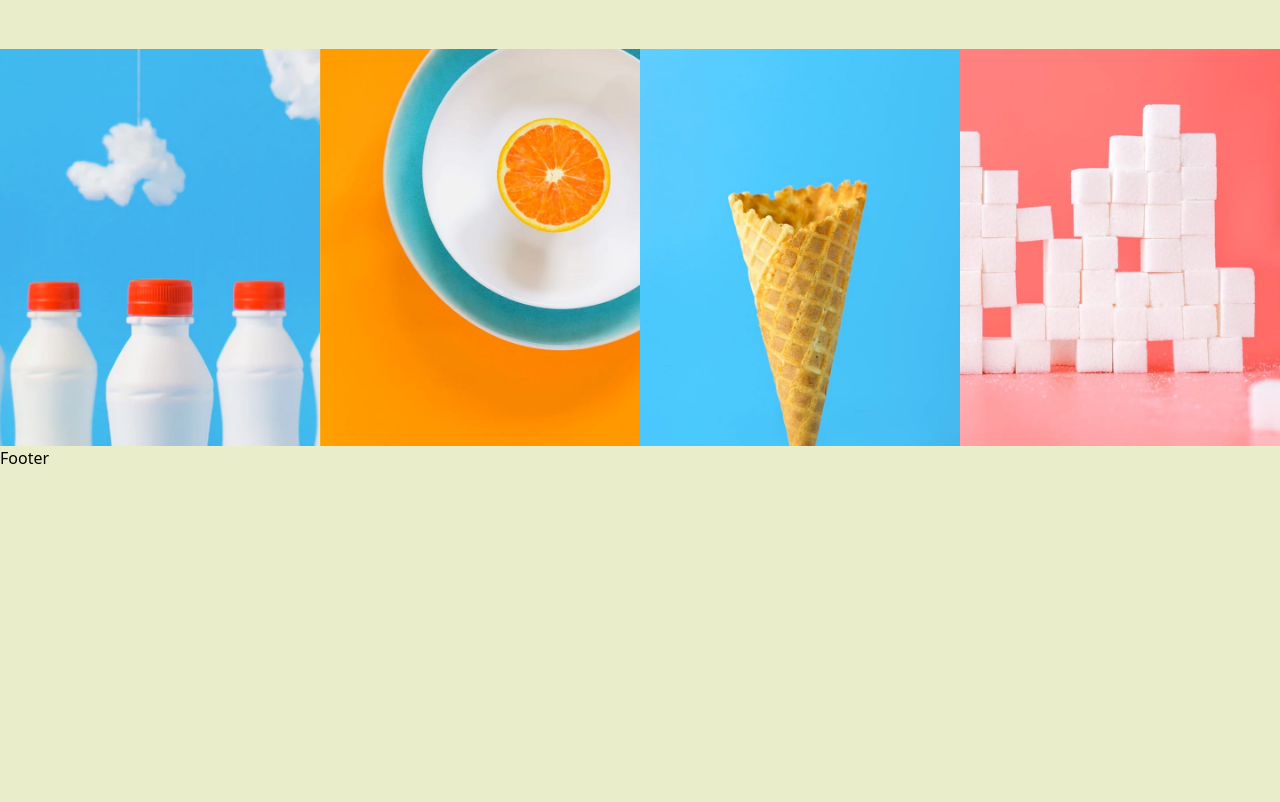
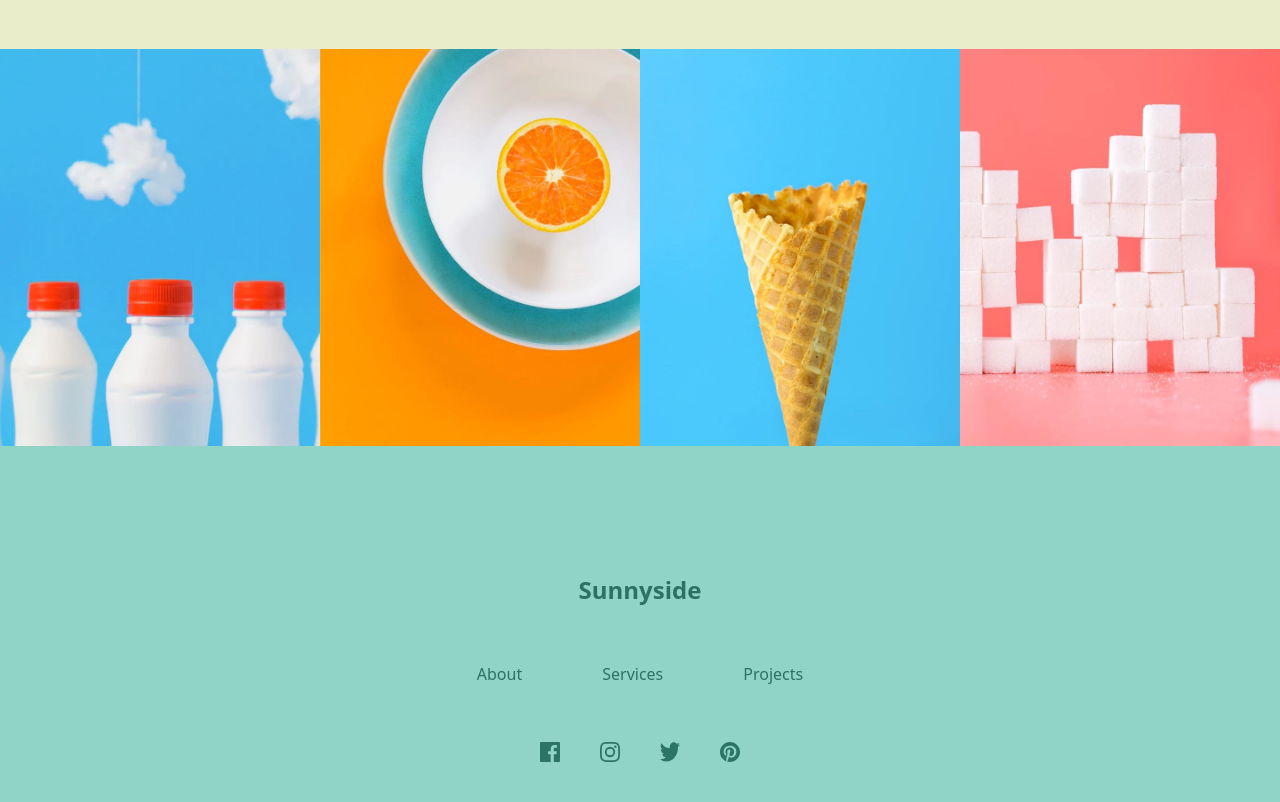
Before and after one commit to johnkrator/sunnyside, a website: page index.html in a window 1280 px wide. Shown: the part 2940-3742 px from the top of the page. Before the commit the page ends 3410 px from the top, so only its background shows below. Drawn offline with Linux system fonts and the light colour scheme; a web font is replaced by a local one.

Commit message:
Implement footer

```diff
--- a/index.html
+++ b/index.html
@@ -185,8 +185,20 @@
         <img src="./assets/images/desktop/image-gallery-sugarcubes.jpg" alt="">
     </section>
 
-    <footer>
-        <p>Footer</p>
+    <footer class="pt-32 flex flex-col gap-14 items-center justify-center bg-[#90D4C5] text-[#2B7264]">
+        <h1 class="text-2xl font-bold">Sunnyside</h1>
+        <ul class="flex flex-row md:gap-20 gap-10">
+            <li>About</li>
+            <li>Services</li>
+            <li>Projects</li>
+        </ul>
+
+        <div class="flex flex-row gap-10 pb-10">
+            <img src="./assets/images/icon-facebook.svg" alt="">
+            <img src="./assets/images/icon-instagram.svg" alt="">
+            <img src="./assets/images/icon-twitter.svg" alt="">
+            <img src="./assets/images/icon-pinterest.svg" alt="">
+        </div>
     </footer>
 </main>
 
--- a/src/input.css
+++ b/src/input.css
@@ -19,3 +19,24 @@ html {
 .side-nav-open {
     transform: translateX(0) !important;
 }
+
+/* width */
+::-webkit-scrollbar {
+    width: 10px;
+}
+
+/* Track */
+::-webkit-scrollbar-track {
+    background: #f1f1f1;
+}
+
+/* Handle */
+::-webkit-scrollbar-thumb {
+    background: #FFD302;
+    border-radius: 20px;
+}
+
+/* Handle on hover */
+::-webkit-scrollbar-thumb:hover {
+    background: #2C3941;
+}
```
Also changed, not shown: src/output.css.
